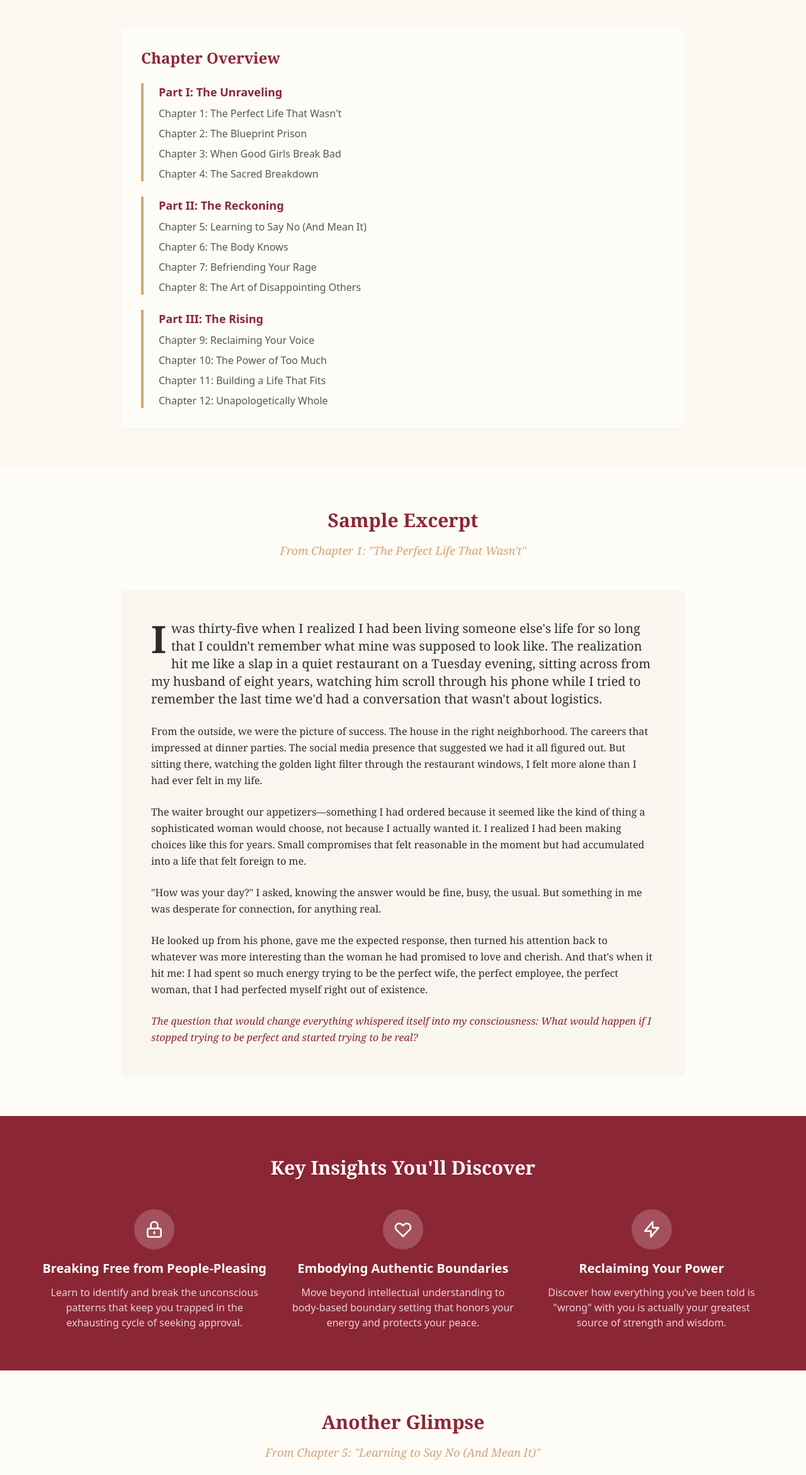
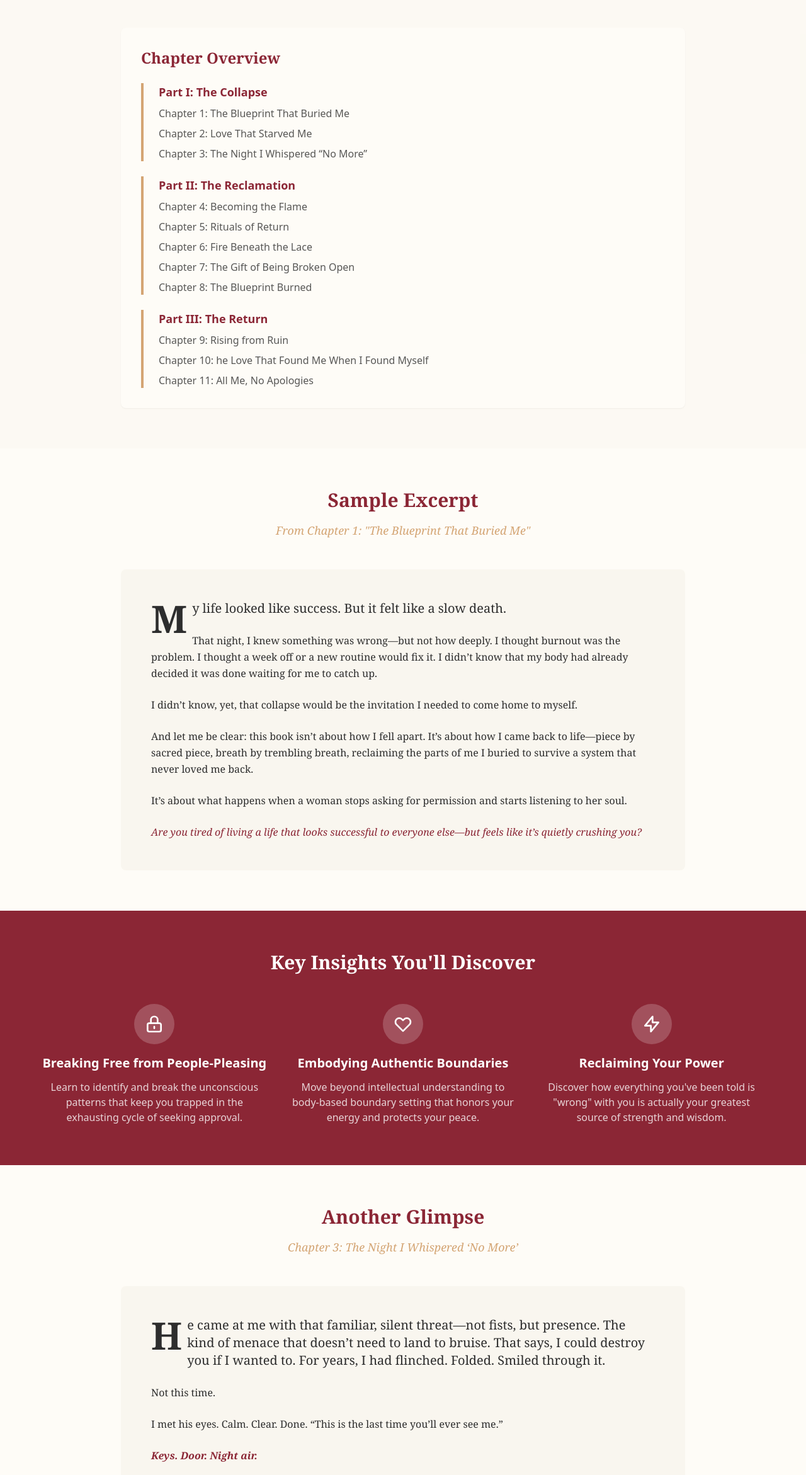
Before and after one commit to sanjays-a11y/unapologetically-too-much-website, a plain HTML site: page inside-book.html in a window 1280 px wide. Shown: the part 455-2797 px from the top of the page at 63% size. Drawn offline with nearby package versions, Linux system fonts and the light colour scheme.

Commit message:
Update website content: new TOC, chapter excerpts, testimonials, author bio, and Amazon links

```diff
--- a/inside-book.html
+++ b/inside-book.html
@@ -11,7 +11,7 @@
 
     <!-- Tailwind CSS -->
     <script src="https://cdn.tailwindcss.com"></script>
-
+    <link rel="icon" type="image/x-icon" href="assets/images/favicon.ico">
     <!-- Custom CSS with color palette -->
     <style>
         :root {
@@ -116,30 +116,31 @@
                 <h3 class="text-2xl font-serif font-bold text-primary mb-6">Chapter Overview</h3>
                 <div class="space-y-6">
                     <div class="border-l-4 border-secondary pl-6">
-                        <h4 class="text-lg font-semibold text-primary mb-2">Part I: The Unraveling</h4>
+                        <h4 class="text-lg font-semibold text-primary mb-2">Part I: The Collapse</h4>
                         <ul class="space-y-2 text-text/80">
-                            <li>Chapter 1: The Perfect Life That Wasn't</li>
-                            <li>Chapter 2: The Blueprint Prison</li>
-                            <li>Chapter 3: When Good Girls Break Bad</li>
-                            <li>Chapter 4: The Sacred Breakdown</li>
+                            <li>Chapter 1: The Blueprint That Buried Me</li>
+                            <li>Chapter 2: Love That Starved Me</li>
+                            <li>Chapter 3: The Night I Whispered “No More”</li>
                         </ul>
                     </div>
                     <div class="border-l-4 border-secondary pl-6">
-                        <h4 class="text-lg font-semibold text-primary mb-2">Part II: The Reckoning</h4>
+                        <h4 class="text-lg font-semibold text-primary mb-2">Part II: The Reclamation</h4>
                         <ul class="space-y-2 text-text/80">
-                            <li>Chapter 5: Learning to Say No (And Mean It)</li>
-                            <li>Chapter 6: The Body Knows</li>
-                            <li>Chapter 7: Befriending Your Rage</li>
-                            <li>Chapter 8: The Art of Disappointing Others</li>
+                            <li>Chapter 4: Becoming the Flame</li>
+
+                            <li>Chapter 5: Rituals of Return</li>
+                            <li>Chapter 6: Fire Beneath the Lace</li>
+                            <li>Chapter 7: The Gift of Being Broken Open</li>
+                            <li>Chapter 8: The Blueprint Burned</li>
                         </ul>
                     </div>
                     <div class="border-l-4 border-secondary pl-6">
-                        <h4 class="text-lg font-semibold text-primary mb-2">Part III: The Rising</h4>
+                        <h4 class="text-lg font-semibold text-primary mb-2">Part III: The Return</h4>
                         <ul class="space-y-2 text-text/80">
-                            <li>Chapter 9: Reclaiming Your Voice</li>
-                            <li>Chapter 10: The Power of Too Much</li>
-                            <li>Chapter 11: Building a Life That Fits</li>
-                            <li>Chapter 12: Unapologetically Whole</li>
+                            <li>Chapter 9: Rising from Ruin</li>
+                            <li>Chapter 10: he Love That Found Me When I Found Myself</li>
+                            <li>Chapter 11: All Me, No Apologies</li>
+
                         </ul>
                     </div>
                 </div>
@@ -152,33 +153,33 @@
         <div class="max-w-4xl mx-auto">
             <div class="text-center mb-12">
                 <h3 class="text-3xl font-serif font-bold text-primary mb-4">Sample Excerpt</h3>
-                <p class="text-lg text-secondary font-serif italic">From Chapter 1: "The Perfect Life That Wasn't"</p>
+                <p class="text-lg text-secondary font-serif italic">From Chapter 1: "The Blueprint That Buried Me"</p>
             </div>
 
             <div class="bg-accent/50 rounded-lg p-8 md:p-12">
                 <div class="prose prose-lg max-w-none font-serif text-text leading-relaxed">
                     <p class="text-xl mb-6 first-letter:text-6xl first-letter:font-bold first-letter:text-primary first-letter:mr-2 first-letter:float-left first-letter:leading-none">
-                        I was thirty-five when I realized I had been living someone else's life for so long that I couldn't remember what mine was supposed to look like. The realization hit me like a slap in a quiet restaurant on a Tuesday evening, sitting across from my husband of eight years, watching him scroll through his phone while I tried to remember the last time we'd had a conversation that wasn't about logistics.
+                        My life looked like success. But it felt like a slow death.
                     </p>
 
                     <p class="mb-6">
-                        From the outside, we were the picture of success. The house in the right neighborhood. The careers that impressed at dinner parties. The social media presence that suggested we had it all figured out. But sitting there, watching the golden light filter through the restaurant windows, I felt more alone than I had ever felt in my life.
+                       That night, I knew something was wrong—but not how deeply. I thought burnout was the problem. I thought a week off or a new routine would fix it. I didn’t know that my body had already decided it was done waiting for me to catch up.
                     </p>
 
                     <p class="mb-6">
-                        The waiter brought our appetizers—something I had ordered because it seemed like the kind of thing a sophisticated woman would choose, not because I actually wanted it. I realized I had been making choices like this for years. Small compromises that felt reasonable in the moment but had accumulated into a life that felt foreign to me.
+                        I didn’t know, yet, that collapse would be the invitation I needed to come home to myself.
                     </p>
 
                     <p class="mb-6">
-                        "How was your day?" I asked, knowing the answer would be fine, busy, the usual. But something in me was desperate for connection, for anything real.
+                        And let me be clear: this book isn’t about how I fell apart. It’s about how I came back to life—piece by sacred piece, breath by trembling breath, reclaiming the parts of me I buried to survive a system that never loved me back.
                     </p>
 
                     <p class="mb-6">
-                        He looked up from his phone, gave me the expected response, then turned his attention back to whatever was more interesting than the woman he had promised to love and cherish. And that's when it hit me: I had spent so much energy trying to be the perfect wife, the perfect employee, the perfect woman, that I had perfected myself right out of existence.
+                        It’s about what happens when a woman stops asking for permission and starts listening to her soul.
                     </p>
 
                     <p class="italic text-primary">
-                        The question that would change everything whispered itself into my consciousness: What would happen if I stopped trying to be perfect and started trying to be real?
+                        Are you tired of living a life that looks successful to everyone else—but feels like it’s quietly crushing you?
                     </p>
                 </div>
             </div>
@@ -226,33 +227,34 @@
         <div class="max-w-4xl mx-auto">
             <div class="text-center mb-12">
                 <h3 class="text-3xl font-serif font-bold text-primary mb-4">Another Glimpse</h3>
-                <p class="text-lg text-secondary font-serif italic">From Chapter 5: "Learning to Say No (And Mean It)"</p>
+                <p class="text-lg text-secondary font-serif italic">Chapter 3: The Night I Whispered ‘No More’</p>
             </div>
 
             <div class="bg-accent/50 rounded-lg p-8 md:p-12">
                 <div class="prose prose-lg max-w-none font-serif text-text leading-relaxed">
                     <p class="text-xl mb-6 first-letter:text-6xl first-letter:font-bold first-letter:text-primary first-letter:mr-2 first-letter:float-left first-letter:leading-none">
-                        The first time I said no without providing a detailed explanation, justification, or alternative solution, I thought the world might end. It didn't. But something in me did die that day—the part of me that believed my worth was contingent on my usefulness to others.
+                        He came at me with that familiar, silent threat—not fists, but presence. The kind of menace that doesn’t need to land to bruise. That says, I could destroy you if I wanted to. For years, I had flinched. Folded. Smiled through it.
                     </p>
 
                     <p class="mb-6">
-                        It was a small thing, really. A colleague asking me to take on yet another project that wasn't mine, expecting the usual response: "Of course! I'd be happy to help!" followed by my inevitable spiral into resentment and overwhelm.
+                        Not this time.
                     </p>
 
                     <p class="mb-6">
-                        But this time, something different happened. My body responded before my people-pleasing brain could kick in. My shoulders tensed. My jaw clenched. My stomach dropped. Every cell in my being was screaming "NO" so loudly I couldn't ignore it.
+                        I met his eyes. Calm. Clear. Done. “This is the last time you’ll ever see me.”
                     </p>
 
                     <p class="mb-6 italic text-primary font-semibold">
-                        So I listened. For the first time in decades, I listened to my body instead of my conditioning.
+Keys. Door. Night air.
+
                     </p>
 
                     <p class="mb-6">
-                        "I won't be able to take that on," I said, my voice steadier than I felt.
-                    </p>
+My hands trembled, but my soul stood up. I drove to my sister’s house through the dark and the disbelief. I didn’t cry—not from numbness, but from a deep stillness. It was over. Not just the marriage—the era of betraying myself to keep the peace.                    </p>
 
-                    <p>
-                        The silence that followed felt eternal. I waited for the world to collapse, for relationships to crumble, for proof that I had been right all along—that saying no meant being selfish, difficult, unlikeable. Instead, my colleague simply said, "Okay, thanks for letting me know," and moved on to find another solution.
+    <p class="italic text-primary">
+What if the moment you finally said “no more” became the doorway to the life you were always meant to live?
+
                     </p>
                 </div>
             </div>
```
Also changed, not shown: about-author.html (+28 -13 lines), about-book.html (+1 -1 lines), get-book.html (+18 -16 lines), index.html (+6 -6 lines), assets/images/favicon.ico (added).
